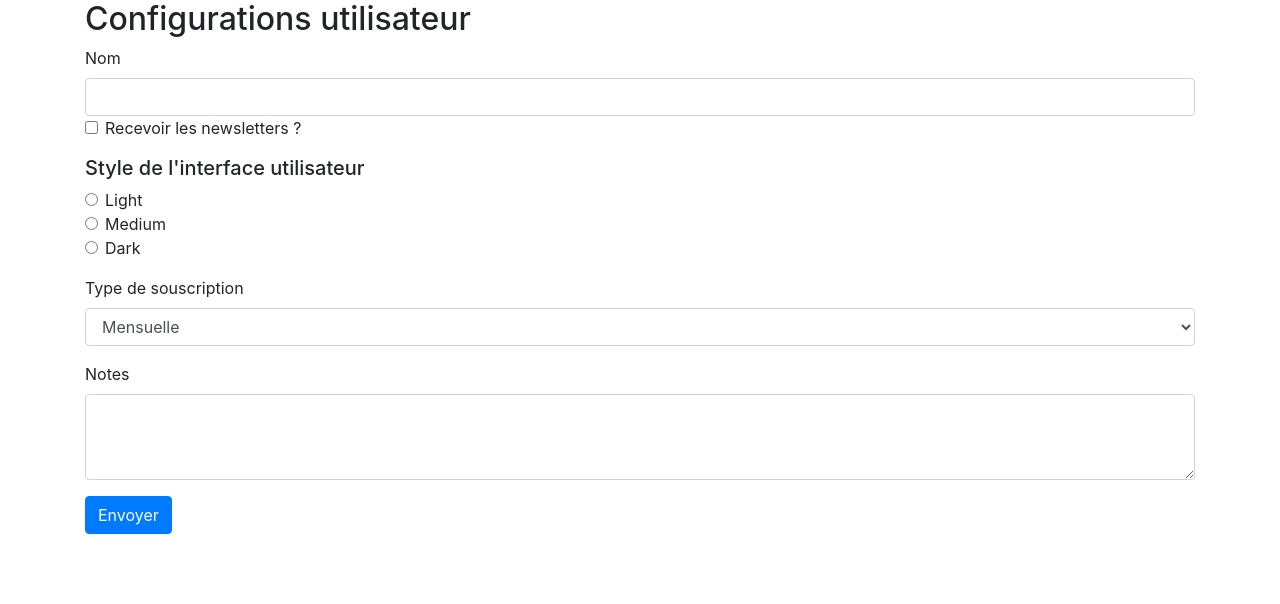
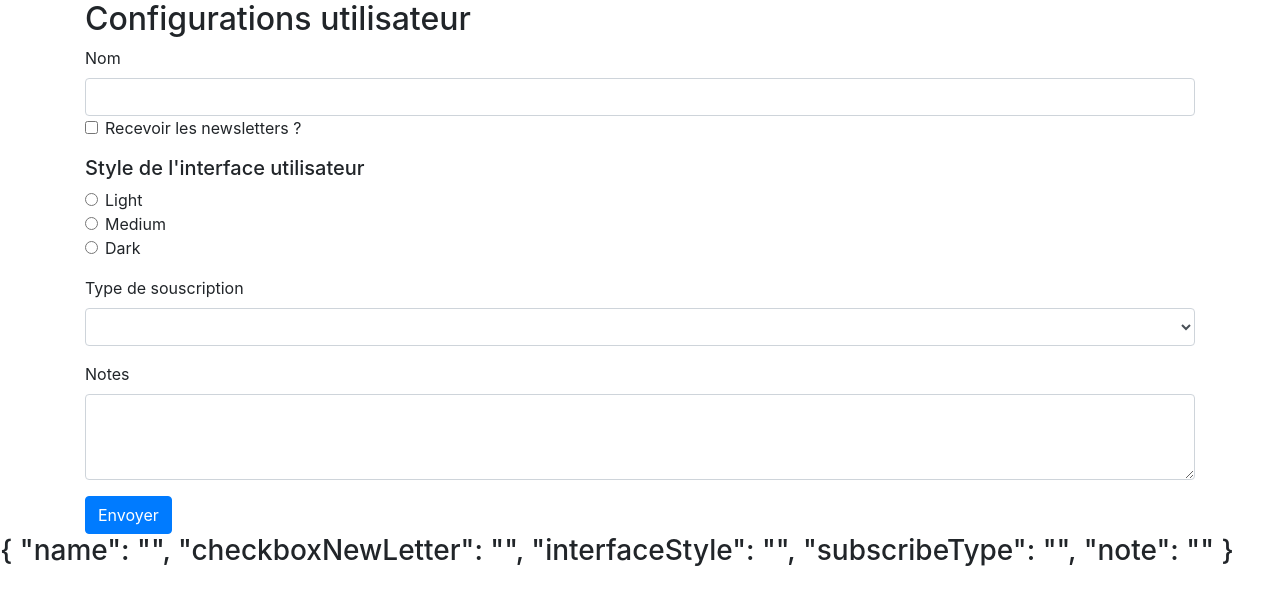
Before and after one commit to jeanyvesruffin/Angular_Forms, an Angular app in the folder frontend/forms-demo/: page / in a window 1280 px wide. Shown: the top 604 px of the page. Built offline with nearby package versions, Linux system fonts and the light colour scheme.

Commit message:
mis en place ngmodel sur les inputs forms

```diff
--- a/frontend/forms-demo/src/app/user-settings-form/user-settings-form.component.html
+++ b/frontend/forms-demo/src/app/user-settings-form/user-settings-form.component.html
@@ -1,31 +1,31 @@
 <div class="container">
     <h2>Configurations utilisateur</h2>
-    <form>
+    <form #myForm="ngForm" >
         <div class="form-group">
             <div><label for="name">Nom</label>
-                <input id="name" name="name" class="form-control" />
+                <input id="name" name="name" class="form-control" ngModel/>
             </div>
-            <div class="form-group form-check">
-                <input type="checkbox" class="form-check-input" id="exampleCheck1">
-                <label class="form-check-label" for="exampleCheck1">Recevoir les newsletters ?</label>
+            <div class="form-check form-group">
+                <input type="checkbox" class="form-check-input" id="checkbox" name="checkboxNewLetter"ngModel>
+                <label class="form-check-label" for="checkbox">Recevoir les newsletters ?</label>
             </div>
         </div>
         <h5>Style de l'interface utilisateur</h5>
         <div class="form-group">
             <div class="form-check">
-                <input class="form-check-input" type="radio" id="lightInterface" name="interfaceStyle" value="light">
+                <input class="form-check-input" type="radio" id="lightInterface" name="interfaceStyle" value="light" ngModel>
                 <label class="form-check-label" for="lightInterface">
                     Light
                 </label>
             </div>
             <div class="form-check">
-                <input class="form-check-input" type="radio" id="mediumInterface" name="interfaceStyle" value="medium">
+                <input class="form-check-input" type="radio" id="mediumInterface" name="interfaceStyle" value="medium" ngModel>
                 <label class="form-check-label" for="mediumInterface">
                     Medium
                 </label>
             </div>
             <div class="form-check">
-                <input class="form-check-input" type="radio" id="darInterface" name="interfaceStyle" value="dark">
+                <input class="form-check-input" type="radio" id="darInterface" name="interfaceStyle" value="dark" ngModel>
                 <label class="form-check-label" for="darInterface">
                     Dark
                 </label>
@@ -33,7 +33,7 @@
         </div>
         <div class="form-group">
             <label for="subscriptionType">Type de souscription</label>
-            <select class="form-control" id="subscriptionType">
+            <select class="form-control" id="subscriptionType" name="subscribeType" ngModel>
                 <option>Mensuelle</option>
                 <option>Annuelle</option>
                 <option>Hebdomadaire</option>
@@ -41,7 +41,7 @@
         </div>
         <div class="form-group">
             <label for="notes">Notes</label>
-            <textarea class="form-control" name="note" id="notes" rows="3">
+            <textarea class="form-control" name="note" id="notes" rows="3" ngModel>
             </textarea>
         </div>
         <!-- <div class="form-group">
@@ -55,3 +55,5 @@
         <button class="btn btn-primary">Envoyer</button>
     </form>
 </div>
+
+<h3>{{ myForm.value | json }}</h3>
```
Also changed, not shown: 1 other file (tests, documents, lock files or other folders).
